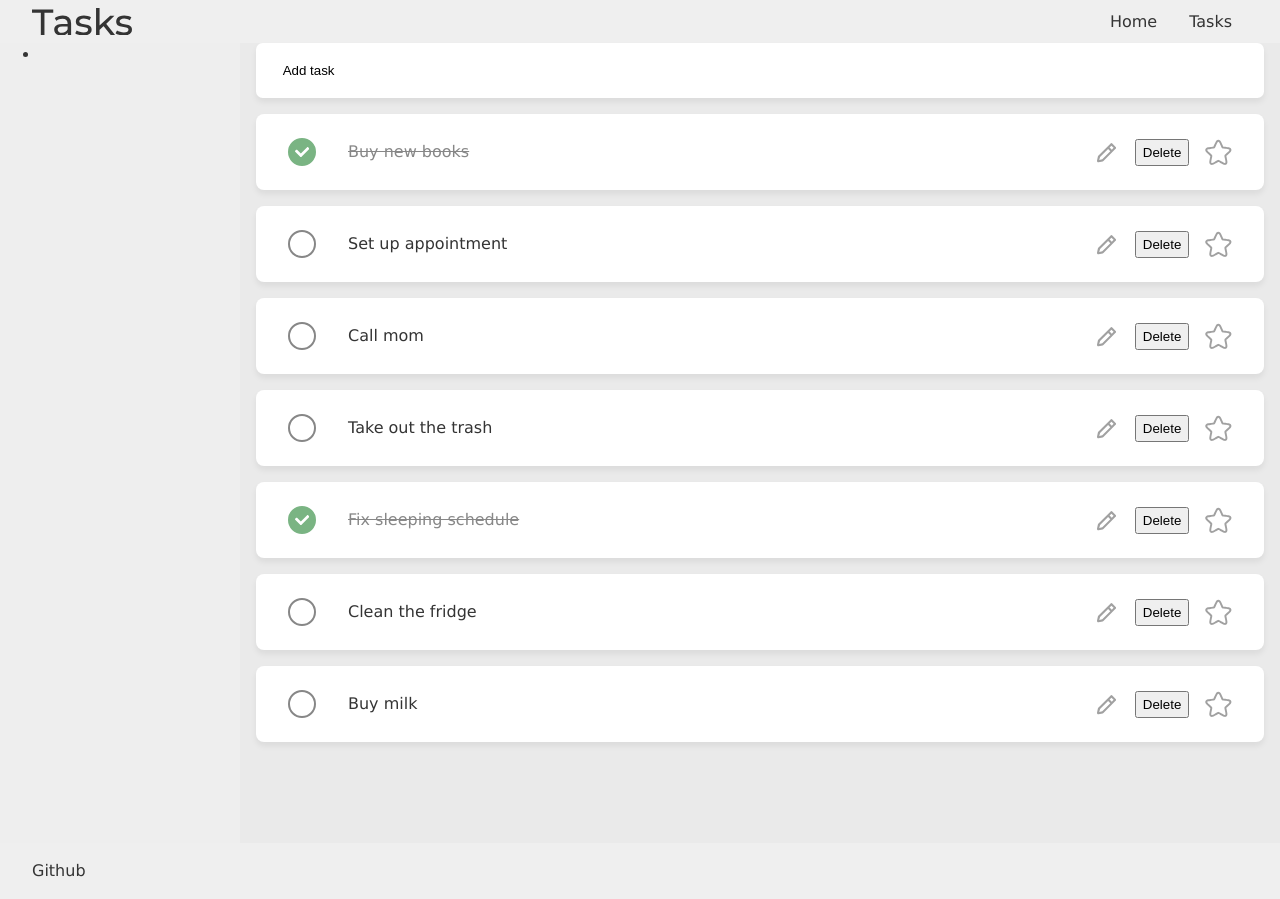
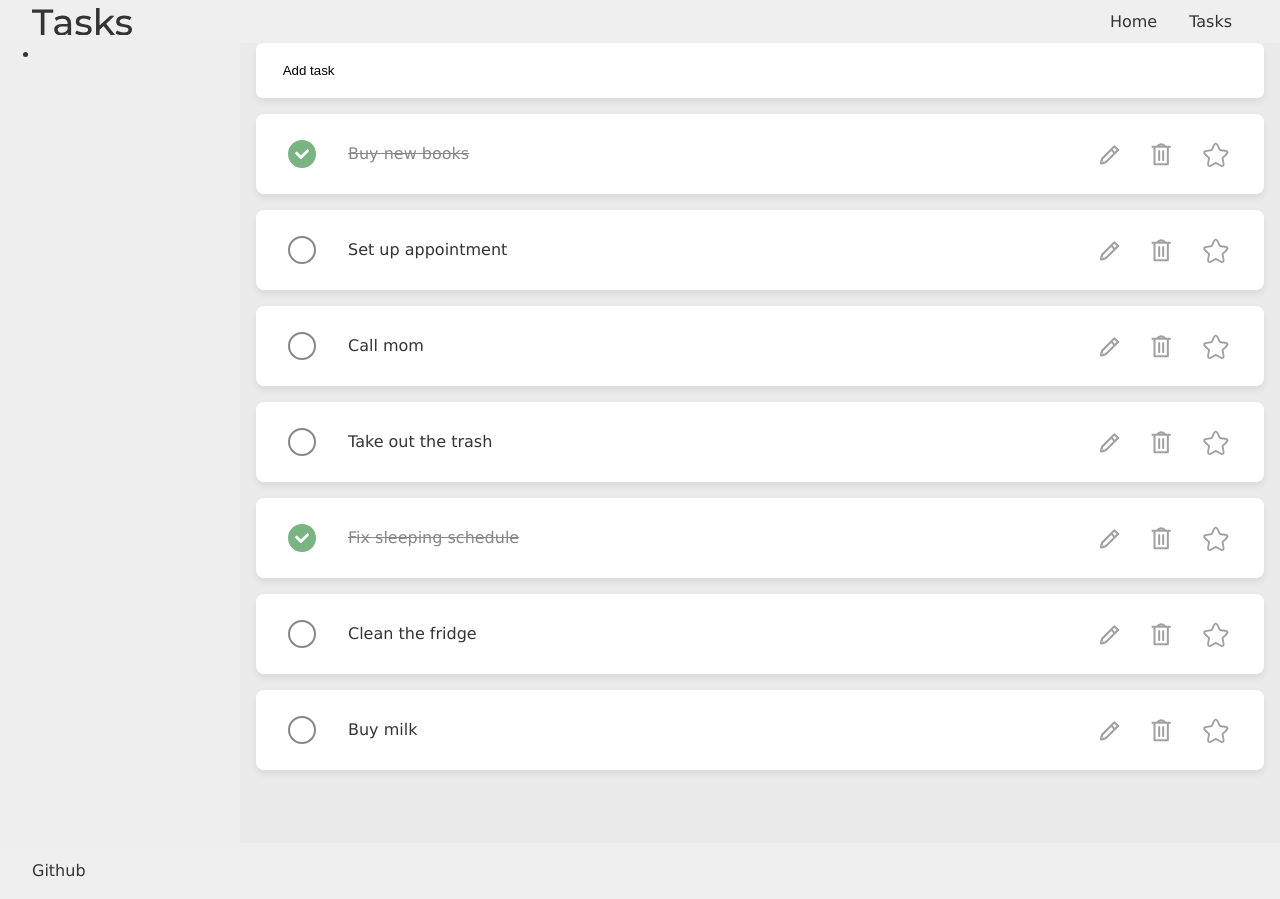
Before and after one commit to arthur-tsutiya/aplicacao-de-tarefas, a React (Create React App) app: page /tasks in a window 1280 px wide. Built offline with nearby package versions, Linux system fonts and the light colour scheme.

Commit message:
Implement the 'delete task' button

```diff
--- a/src/components/StarButton.css
+++ b/src/components/StarButton.css
@@ -1,12 +1,12 @@
 .btn-star {
-    width: 1.667em;
+    width: 2em;
     aspect-ratio: 1/1;
     font-size: initial;
 }
 
 .btn-star-svg {
-    width: 100%;
-    height: 100%;
+    width: 80%;
+    height: 80%;
 }
 
 .btn-star-path {
--- a/src/components/Task.css
+++ b/src/components/Task.css
@@ -30,5 +30,5 @@
     flex: 0 0 auto;
     display: flex;
     flex-direction: row;
-    column-gap: 1em;
+    column-gap: 1.5em;
 }
--- a/src/components/Task.js
+++ b/src/components/Task.js
@@ -2,6 +2,7 @@ import './Task.css';
 import CheckmarkButton from './CheckmarkButton.js';
 import StarButton from './StarButton.js';
 import EditButton from './controls/EditButton.js';
+import DeleteButton from './controls/DeleteButton.js';
 
 export default function Task({task, onTaskToggle, onEditClick, onTaskDelete, onTaskImportanceToggle}) {
 
@@ -19,8 +20,9 @@ export default function Task({task, onTaskToggle, onEditClick, onTaskDelete, onT
             <p className="task-title">{task.title}</p>
             <div className="task-buttons">
                 <EditButton onClick={() => onEditClick(task.id)}/>
-                <button onClick={() => onTaskDelete(task.id)}>Delete</button>
+                <DeleteButton onClick={() => onTaskDelete(task.id)} />
                 <StarButton onClick={() => onTaskImportanceToggle(task.id)} toggled={task.important}/>
+
             </div>
 
         </li>
--- /dev/null
+++ b/src/components/controls/DeleteButton.css
@@ -0,0 +1,14 @@
+
+.btn-delete {
+    width: 2.5em;
+    aspect-ratio: 1/1;
+}
+
+.btn-delete svg {
+    width: 70%;
+    height: 70%;
+}
+
+.btn-delete path {
+    fill: var(--font-color-light-3);
+}
--- /dev/null
+++ b/src/components/controls/DeleteButton.js
@@ -0,0 +1,12 @@
+import './DeleteButton.css';
+
+export default function DeleteButton({ onClick }) {
+
+    return (
+        <button onClick={onClick} className="btn btn-delete center">
+            <svg viewBox="0 0 95.166 100" mlns="http://www.w3.org/2000/svg">
+                <path d="M 46.519251,0 C 37.737069,0 30.024697,4.6396805 25.497315,11.606304 H 6.1032013 a 3.6862003,3.6862003 135 0 0 -3.6862003,3.6862 v 2.131108 a 3.3493843,3.3493843 45 0 0 3.3493843,3.349384 H 11.336175 V 95.607948 A 4.392052,4.392052 45 0 0 15.728227,100 h 4.774637 55.001339 a 5.3161631,5.3161631 135 0 0 5.316163,-5.316163 V 20.772996 h 6.567351 a 3.2323592,3.2323592 135 0 0 3.232359,-3.232359 V 14.98044 A 3.3741361,3.3741361 45 0 0 87.24594,11.606304 l -19.706179,0 C 63.012496,4.6398182 55.30127,0 46.519251,0 Z m 0,9.1666916 c 3.072826,0 5.948229,0.8885004 8.395686,2.4396124 H 38.122142 c 2.447853,-1.551112 5.324282,-2.4396124 8.397109,-2.4396124 z M 20.502864,20.772996 H 71.653675 V 90.833308 H 20.502864 Z M 32.410741,35.638552 V 77.77735 a 2.9959219,2.9959219 45 0 0 2.995922,2.995922 h 2.740178 a 3.4291676,3.4291676 135 0 0 3.429168,-3.429168 V 35.394342 a 3.0904399,3.0904399 45 0 0 -3.09044,-3.09044 h -2.740178 a 3.3346497,3.3346497 135 0 0 -3.33465,3.33465 z m 18.168368,-0.47259 V 77.2101 a 3.5631717,3.5631717 45 0 0 3.563172,3.563172 h 1.890795 A 3.7127215,3.7127215 135 0 0 59.745798,77.06055 V 35.139441 a 2.8355388,2.8355388 45 0 0 -2.835539,-2.835539 l -3.46909,0 a 2.8620599,2.8620599 135 0 0 -2.86206,2.86206 z" />
+            </svg>
+        </button>
+    );
+}
```
